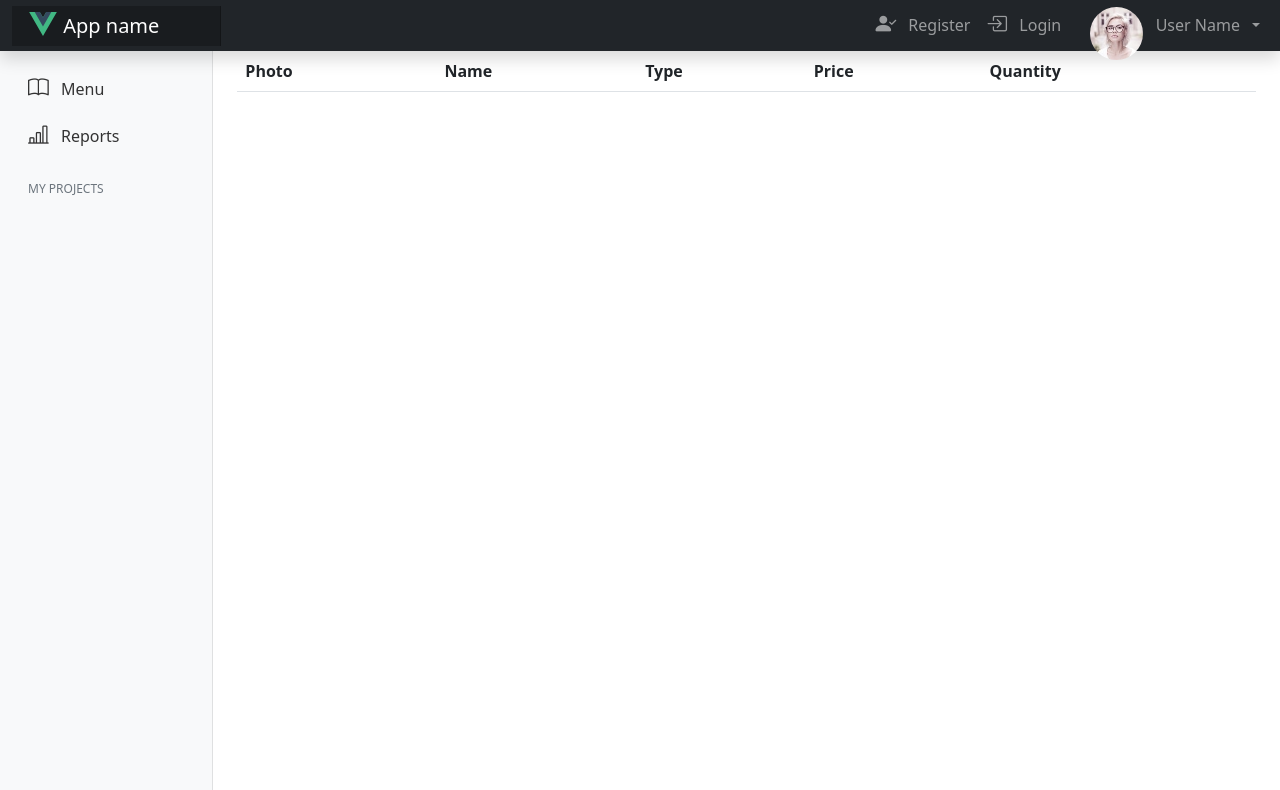
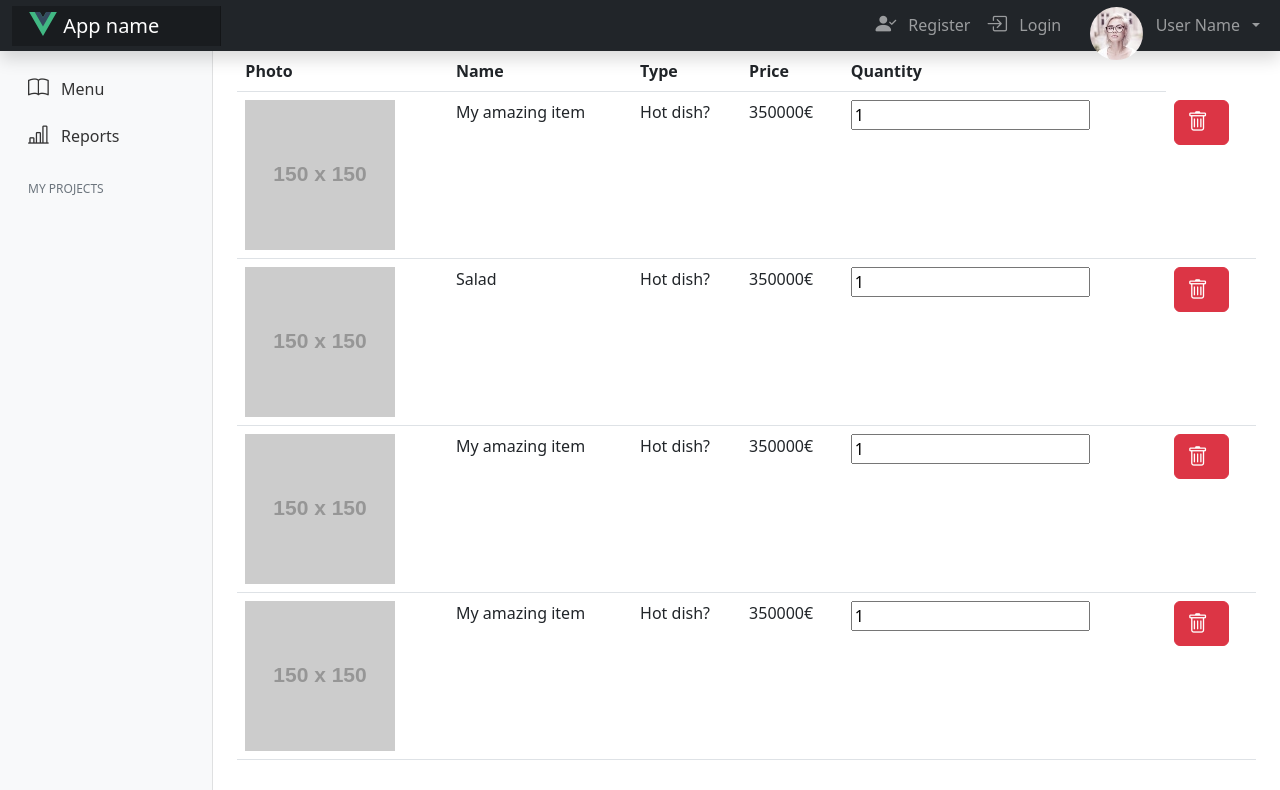
Before and after one commit to alextpedro/DAD2022, a Vue app in the folder fastuga_frontend/: page /order in a window 1280 px wide. Shown: the top 790 px of the page. Built offline with nearby package versions, Linux system fonts and the light colour scheme; what @meforma/vue-toaster would draw is missing.

Commit message:
Adds order page component.

```diff
--- a/fastuga_frontend/src/components/menu/Order.vue
+++ b/fastuga_frontend/src/components/menu/Order.vue
@@ -1,4 +1,4 @@
-<script>
+<script setup>
 // Placeholder for development purposes
 const order = [
 	{
@@ -32,6 +32,10 @@
 		photo_url: 'https://via.placeholder.com/150',
 		price: 350000
 	}];
+
+const removeItemFromOrder = () => {
+	console.log('TODO - Functionality not implemented.');
+};
 </script>
 
 <template>
@@ -67,7 +71,9 @@
 					<input type="number" value="1" />
 				</td>
 				<td>
-					<input type="checkbox" value="Add to Order" />
+					<button type="button" class="btn btn-danger" @click="removeItemFromOrder">
+						<i class="bi bi-trash"></i>
+					</button>
 				</td>
 			</tr>
 		</tbody>
```
